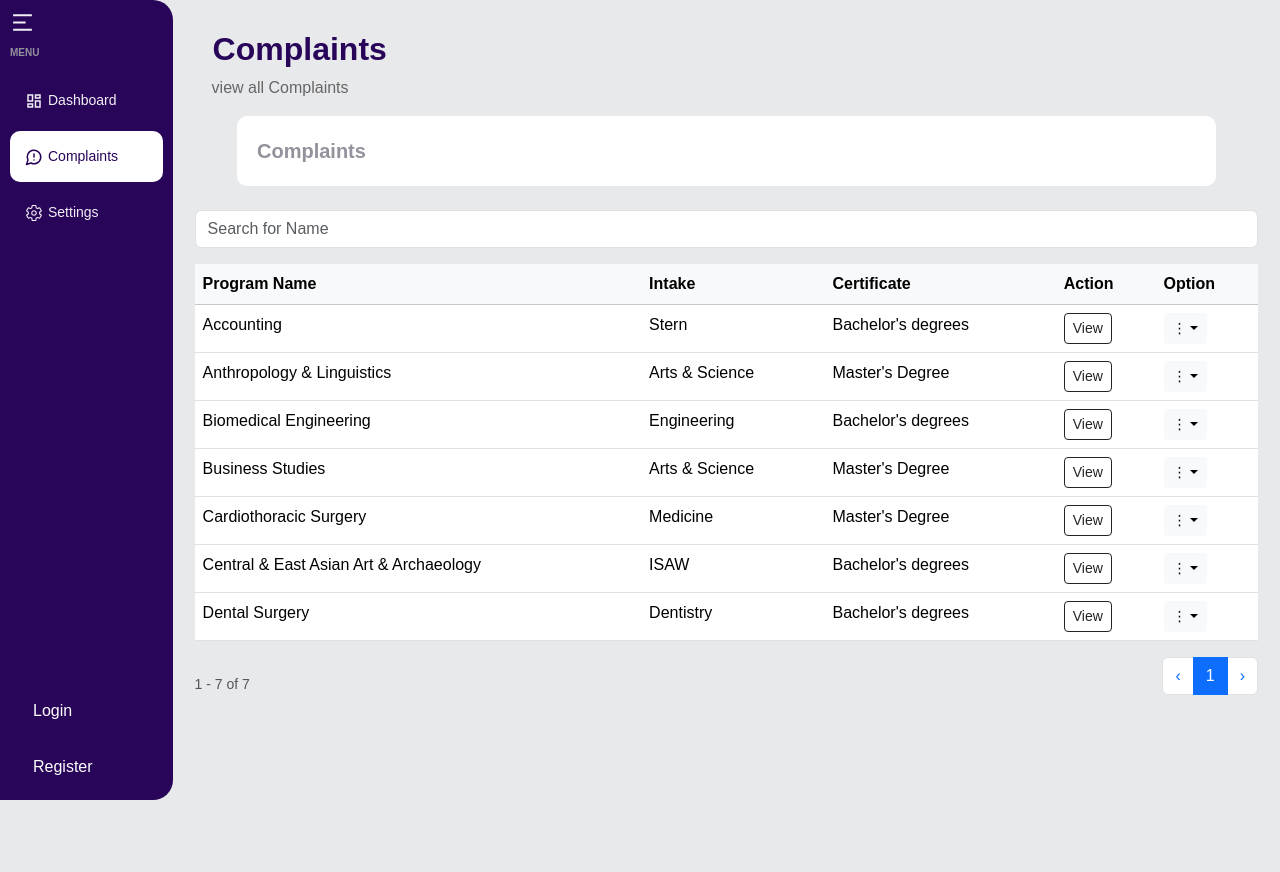
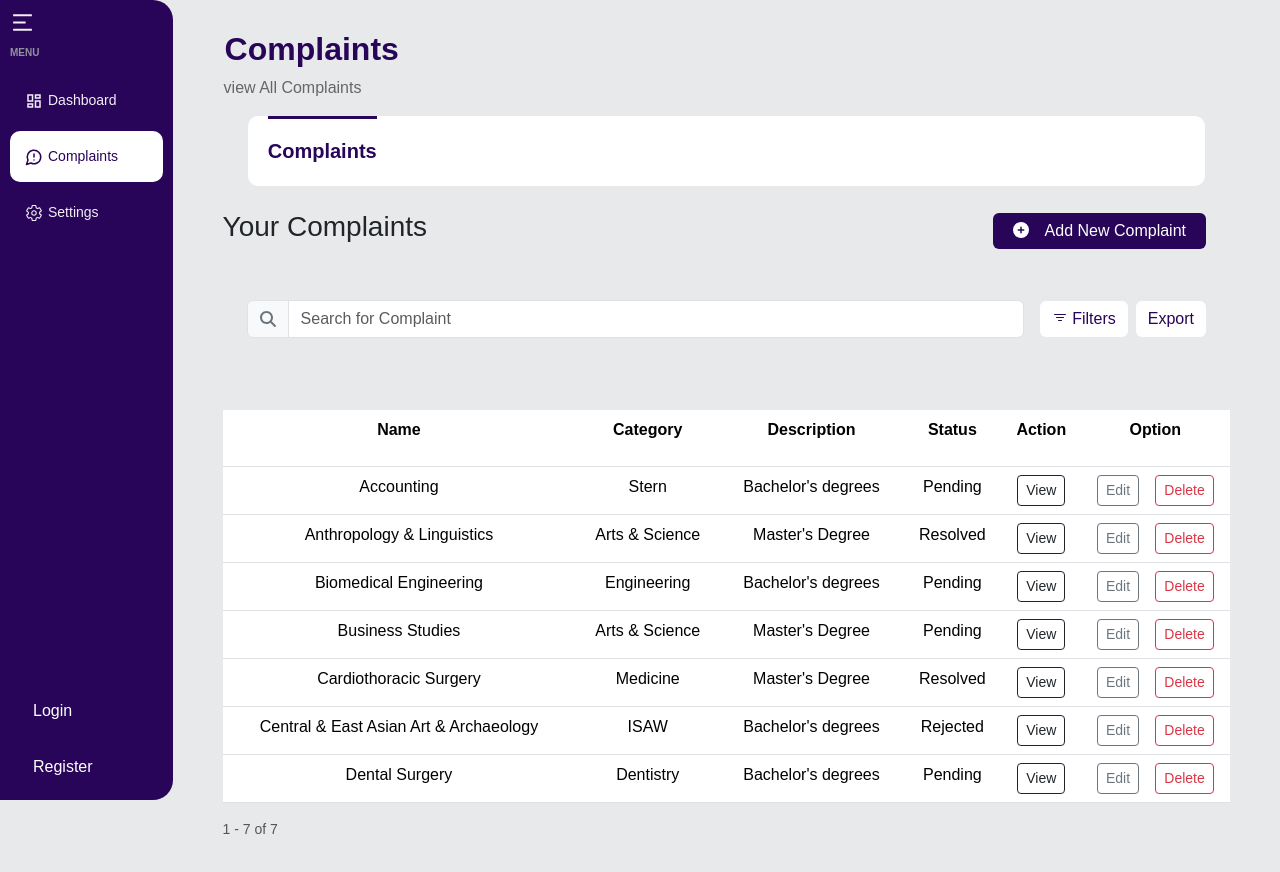
Before and after one commit to Maro7772/DEPI-R2-S1-Mega-project-Student-Complaints, a React (Vite) app: page /complaints in a window 1280 px wide. Shown: the top 872 px of the page. Before the commit the page ends 800 px from the top, so only its background shows below. Built offline with nearby package versions, Linux system fonts and the light colour scheme.

Commit message:
02 - UPDATES OF COMPLAINTS PAGE

```diff
--- a/package.json
+++ b/package.json
@@ -10,6 +10,11 @@
     "preview": "vite preview"
   },
   "dependencies": {
+    "@fortawesome/fontawesome-svg-core": "^6.7.2",
+    "@fortawesome/free-brands-svg-icons": "^6.7.2",
+    "@fortawesome/free-regular-svg-icons": "^6.7.2",
+    "@fortawesome/free-solid-svg-icons": "^6.7.2",
+    "@fortawesome/react-fontawesome": "^0.2.2",
     "@reduxjs/toolkit": "^2.6.1",
     "axios": "^1.8.2",
     "bootstrap": "^5.3.3",
--- a/src/common/Headbar/HeadBar.tsx
+++ b/src/common/Headbar/HeadBar.tsx
@@ -1,9 +1,19 @@
 import styles from "./styles.module.css";
 
-const HeadBar = ({ title }: { title: string }) => {
+const HeadBar = ({
+  select,
+  title
+}: {
+  select: boolean;
+  title: string;
+}) => {
   return (
     <div className={styles.headBar}>
-      <span className={styles.headBarText + " " + styles.select}>{title}</span>
+      <span
+        className={styles.headBarText + " " + (select ? styles.selected : "")}
+      >
+        {title}
+      </span>
     </div>
   );
 };
--- a/src/common/Headbar/styles.module.css
+++ b/src/common/Headbar/styles.module.css
@@ -16,11 +16,14 @@
 .headBarText {
   font-size: 20px;
   font-weight: bold;
-  color: #92929D;
+  color: #92929d;
   position: relative;
   cursor: pointer;
 }
-.headBarText:hover::before{
+.selected {
+  color: #280559;
+}
+.selected::before {
   content: "";
   position: absolute;
   top: -20px;
--- /dev/null
+++ b/src/common/ModalFromMe/ModalFromMe.tsx
@@ -0,0 +1,15 @@
+import { Fragment } from "react/jsx-runtime";
+import styles from "./styles.module.css";
+
+const ModalFromMe = ({ show, closeModal }: any) => {
+  return (
+    show && (
+      <Fragment>
+        <div className={styles.backDrop} onClick={closeModal}></div>
+        <div className={styles.overlay}></div>
+      </Fragment>
+    )
+  );
+};
+
+export default ModalFromMe;
--- /dev/null
+++ b/src/common/ModalFromMe/styles.module.css
@@ -0,0 +1,30 @@
+.backDrop {
+  z-index: 1000;
+  position: fixed;
+  top: 0;
+  left: 0;
+  right: 0;
+  bottom: 0;
+  background-color: black;
+  opacity: 0.5;
+}
+.overlay {
+  z-index: 1500;
+  position: absolute;
+  height: 500px;
+  width: 30%;
+  top: 50%;
+  left: 50%;
+  background-color: white;
+  transform: translate(-50%, -50%);
+  -webkit-transform: translate(-50%, -50%);
+  -moz-transform: translate(-50%, -50%);
+  -ms-transform: translate(-50%, -50%);
+  -o-transform: translate(-50%, -50%);
+  border-radius: 20px;
+  -webkit-border-radius: 20px;
+  -moz-border-radius: 20px;
+  -ms-border-radius: 20px;
+  -o-border-radius: 20px;
+  box-shadow: 0 0 10px rgba(0, 0, 0, 0.5);
+}
--- a/src/common/SideBar/styles.module.css
+++ b/src/common/SideBar/styles.module.css
@@ -2,11 +2,16 @@
   display: flex;
   flex-direction: column;
   justify-content: space-between;
+  position: sticky;
+  top: 0;
+  left: 0;
+  height: 100vh;
   width: 200px;
   background-color: #280559;
   border-top-right-radius: 20px;
   border-bottom-right-radius: 20px;
   color: #F2EFF5;
+
 }
 .left .menu {
   padding: 10px;
--- a/src/common/index.tsx
+++ b/src/common/index.tsx
@@ -1,6 +1,7 @@
+import HeadBar from "./Headbar/HeadBar";
+import Heading from "./Heading/Heading";
 import SideBar from "./SideBar/SideBar";
 import LoginRegister from "./LoginRegister/LoginRegister";
+import ModalFromMe from "./ModalFromMe/ModalFromMe";
 
-
-
-export { SideBar, LoginRegister };
+export { HeadBar, Heading, SideBar, LoginRegister, ModalFromMe };
--- a/src/layouts/MainLayout/styles.module.css
+++ b/src/layouts/MainLayout/styles.module.css
@@ -4,7 +4,7 @@ body {
 }
 .container {
   display: flex;
-  height: 100vh;
+  height: 100%;
 }
 
 .right {
--- a/src/pages/Complaints.tsx
+++ b/src/pages/Complaints.tsx
@@ -1,76 +1,221 @@
-import HeadBar from "@common/Headbar/HeadBar";
-import Heading from "@common/Heading/Heading";
-import React, { useState } from "react";
+import { HeadBar, Heading, ModalFromMe } from "@common/index";
+import { useState } from "react";
 import {
+  Container,
+  Row,
+  Col,
+  Modal,
   Table,
   Button,
-  Form,
-  InputGroup,
-  Pagination,
-  Dropdown
+  Form
 } from "react-bootstrap";
+import { FontAwesomeIcon } from "@fortawesome/react-fontawesome";
+import { faMagnifyingGlass } from "@fortawesome/free-solid-svg-icons";
+import { faCirclePlus } from "@fortawesome/free-solid-svg-icons";
 
+function MyVerticallyCenteredModal(props: any) {
+  return (
+    <Modal
+      {...props}
+      size="lg"
+      aria-labelledby="contained-modal-title-vcenter"
+      centered
+    >
+      <Modal.Header closeButton>
+        <Modal.Title id="contained-modal-title-vcenter">
+          Add Complaint
+        </Modal.Title>
+      </Modal.Header>
+      <Modal.Body>
+        <Form>
+          <Form.Group className="mb-3" controlId="exampleForm.ControlInput1">
+            <Form.Label>Email address</Form.Label>
+            <Form.Control
+              type="email"
+              placeholder="name@example.com"
+              autoFocus
+            />
+          </Form.Group>
+          <Form.Group className="mb-3" controlId="exampleForm.ControlTextarea1">
+            <Form.Label>Complaint</Form.Label>
+            <Form.Control
+              as="textarea"
+              rows={6}
+              placeholder="Type your complaint"
+              style={{ resize: "none" }}
+            />
+          </Form.Group>
+        </Form>
+      </Modal.Body>
+      <Modal.Footer>
+        <Button
+          onClick={props.onHide}
+          style={{ backgroundColor: "#280559", border: "none" }}
+        >
+          Add
+        </Button>
+        <Button
+          onClick={props.onHide}
+          style={{ backgroundColor: "#280559", border: "none" }}
+        >
+          Close
+        </Button>
+      </Modal.Footer>
+    </Modal>
+  );
+}
 const programsData = [
-  { program: "Accounting", intake: "Stern", certificate: "Bachelor's degrees" },
+  {
+    program: "Accounting",
+    intake: "Stern",
+    certificate: "Bachelor's degrees",
+    status: "Pending"
+  },
   {
     program: "Anthropology & Linguistics",
     intake: "Arts & Science",
-    certificate: "Master's Degree"
+    certificate: "Master's Degree",
+    status: "Resolved"
   },
   {
     program: "Biomedical Engineering",
     intake: "Engineering",
-    certificate: "Bachelor's degrees"
+    certificate: "Bachelor's degrees",
+    status: "Pending"
   },
   {
     program: "Business Studies",
     intake: "Arts & Science",
-    certificate: "Master's Degree"
+    certificate: "Master's Degree",
+    status: "Pending"
   },
   {
     program: "Cardiothoracic Surgery",
     intake: "Medicine",
-    certificate: "Master's Degree"
+    certificate: "Master's Degree",
+    status: "Resolved"
   },
   {
     program: "Central & East Asian Art & Archaeology",
     intake: "ISAW",
-    certificate: "Bachelor's degrees"
+    certificate: "Bachelor's degrees",
+    status: "Rejected"
   },
   {
     program: "Dental Surgery",
     intake: "Dentistry",
-    certificate: "Bachelor's degrees"
+    certificate: "Bachelor's degrees",
+    status: "Pending"
   }
 ];
 
 const Complaints = () => {
+  const [show, setShow] = useState(false);
+  const [showModal, setShowModal] = useState(false);
   const [searchTerm, setSearchTerm] = useState("");
 
   const filteredPrograms = programsData.filter((program) =>
     program.program.toLowerCase().includes(searchTerm.toLowerCase())
   );
+  const addButton = <FontAwesomeIcon icon={faCirclePlus} className="px-2" />;
   return (
-    <div>
-      <Heading title="Complaints" description="view all Complaints" />
-      <HeadBar title="Complaints" />
-      <div className="container py-4">
-        <InputGroup className="mb-3">
-          <Form.Control
-            placeholder="Search for Name"
+    <>
+      <ModalFromMe show={showModal} closeModal={() => setShowModal(false)} />
+      <Container>
+        <Heading title="Complaints" description="view All Complaints" />
+        <HeadBar title="Complaints" select={true} />
+        <Container className="applications d-flex flex-column mb-4">
+          <Row className="justify-content-between align-items-center w-100 px-3 py-4">
+            <Col xs={8} className="pe4">
+              <h3 className="applications-heading">Your Complaints</h3>
+            </Col>
+            <Col xs="auto">
+              <Button
+                className="btn-custom"
+                style={{ border: "none", backgroundColor: "#280559" }}
+                onClick={() => setShow(true)}
+              >
+                {addButton}
+                <span className="px-2">Add New Complaint</span>
+              </Button>
+              <MyVerticallyCenteredModal
+                show={show}
+                onHide={() => setShow(false)}
+              />
+            </Col>
+          </Row>
+          <div className="d-flex align-items-center gap-3 p-4 mx-3 search-application">
+            <div className="flex-grow-1">
+              <div className="input-group">
+                <span className="input-group-text pe-none">
+                  <FontAwesomeIcon
+                    icon={faMagnifyingGlass}
+                    className="text-secondary"
+                  />
+                </span>
+                <input
+                  type="search"
+                  className="form-control"
+                  placeholder="Search for Complaint"
                   value={searchTerm}
                   onChange={(e) => setSearchTerm(e.target.value)}
                 />
-        </InputGroup>
-
-        <Table responsive>
-          <thead className="table-light">
+              </div>
+            </div>
+            <div className="d-flex gap-2 flex-shrink-0">
+              <Button
+                style={{
+                  border: "none",
+                  backgroundColor: "#fff",
+                  color: "#280559"
+                }}
+                className="filter-btn"
+              >
+                <svg
+                  xmlns="http://www.w3.org/2000/svg"
+                  width="20"
+                  height="20"
+                  fill="currentColor"
+                  className="bi bi-filter"
+                >
+                  <path d="M6 10.5a.5.5 0 0 1 .5-.5h3a.5.5 0 0 1 0 1h-3a.5.5 0 0 1-.5-.5m-2-3a.5.5 0 0 1 .5-.5h7a.5.5 0 0 1 0 1h-7a.5.5 0 0 1-.5-.5m-2-3a.5.5 0 0 1 .5-.5h11a.5.5 0 0 1 0 1h-11a.5.5 0 0 1-.5-.5" />
+                </svg>
+                Filters
+              </Button>
+              <Button
+                className="export-btn"
+                style={{
+                  border: "none",
+                  backgroundColor: "#fff",
+                  color: "#280559"
+                }}
+              >
+                Export
+              </Button>
+            </div>
+          </div>
+          <div className="my-5 mx-3">
+            <Table className="text-center" responsive>
+              <thead>
                 <tr>
-              <th>Program Name</th>
-              <th>Intake</th>
-              <th>Certificate</th>
-              <th>Action</th>
-              <th>Option</th>
+                  <th>
+                    <p>Name</p>
+                  </th>
+                  <th>
+                    <p>Category</p>
+                  </th>
+                  <th>
+                    <p>Description</p>
+                  </th>
+                  <th>
+                    <p>Status</p>
+                  </th>
+                  <th>
+                    <p>Action</p>
+                  </th>
+                  <th>
+                    <p>Option</p>
+                  </th>
                 </tr>
               </thead>
               <tbody>
@@ -79,40 +224,39 @@ const Complaints = () => {
                     <td>{item.program}</td>
                     <td>{item.intake}</td>
                     <td>{item.certificate}</td>
+                    <td>{item.status}</td>
                     <td>
-                  <Button variant="outline-dark" size="sm">
+                      <Button
+                        variant="outline-dark"
+                        size="sm"
+                        onClick={() => setShowModal(true)}
+                      >
                         View
                       </Button>
                     </td>
                     <td>
-                  <Dropdown>
-                    <Dropdown.Toggle variant="light" size="sm">
-                      ⋮
-                    </Dropdown.Toggle>
-                    <Dropdown.Menu>
-                      <Dropdown.Item>Edit</Dropdown.Item>
-                      <Dropdown.Item>Delete</Dropdown.Item>
-                    </Dropdown.Menu>
-                  </Dropdown>
+                      <div className="d-flex gap-2 justify-content-evenly">
+                        <Button variant="outline-secondary" size="sm">
+                          Edit
+                        </Button>
+                        <Button variant="outline-danger" size="sm">
+                          Delete
+                        </Button>
+                      </div>
                     </td>
                   </tr>
                 ))}
               </tbody>
             </Table>
-
-        {/* Pagination UI */}
             <div className="d-flex justify-content-between align-items-center">
               <small className="text-muted">
                 1 - {filteredPrograms.length} of {programsData.length}
               </small>
-          <Pagination>
-            <Pagination.Prev />
-            <Pagination.Item active>{1}</Pagination.Item>
-            <Pagination.Next />
-          </Pagination>
             </div>
           </div>
-    </div>
+        </Container>
+      </Container>
+    </>
   );
 };
 
--- a/src/pages/Dashboard.tsx
+++ b/src/pages/Dashboard.tsx
@@ -1,11 +1,12 @@
 import Heading from '@common/Heading/Heading';
+import { Container } from 'react-bootstrap';
 
 
 const Dashboard = () => {
   return (
-    <div>
+    <Container>
       <Heading title='Dashboard' description='view Dashbord'></Heading>
-    </div>
+    </Container>
   );
 };
 
--- a/src/pages/Settings.tsx
+++ b/src/pages/Settings.tsx
@@ -1,10 +1,12 @@
+import Heading from "@common/Heading/Heading";
+import { Container } from "react-bootstrap";
 
 const Settings = () => {
   return (
-    <div>
+    <Container>
+      <Heading title="Settings" description="view Settings" />
+    </Container>
+  );
+};
 
-    </div>
-  )
-}
-
-export default Settings
+export default Settings;
```
Also changed, not shown: 1 other file (tests, documents, lock files or other folders). Lines whose indentation alone changed are shown as unchanged.
